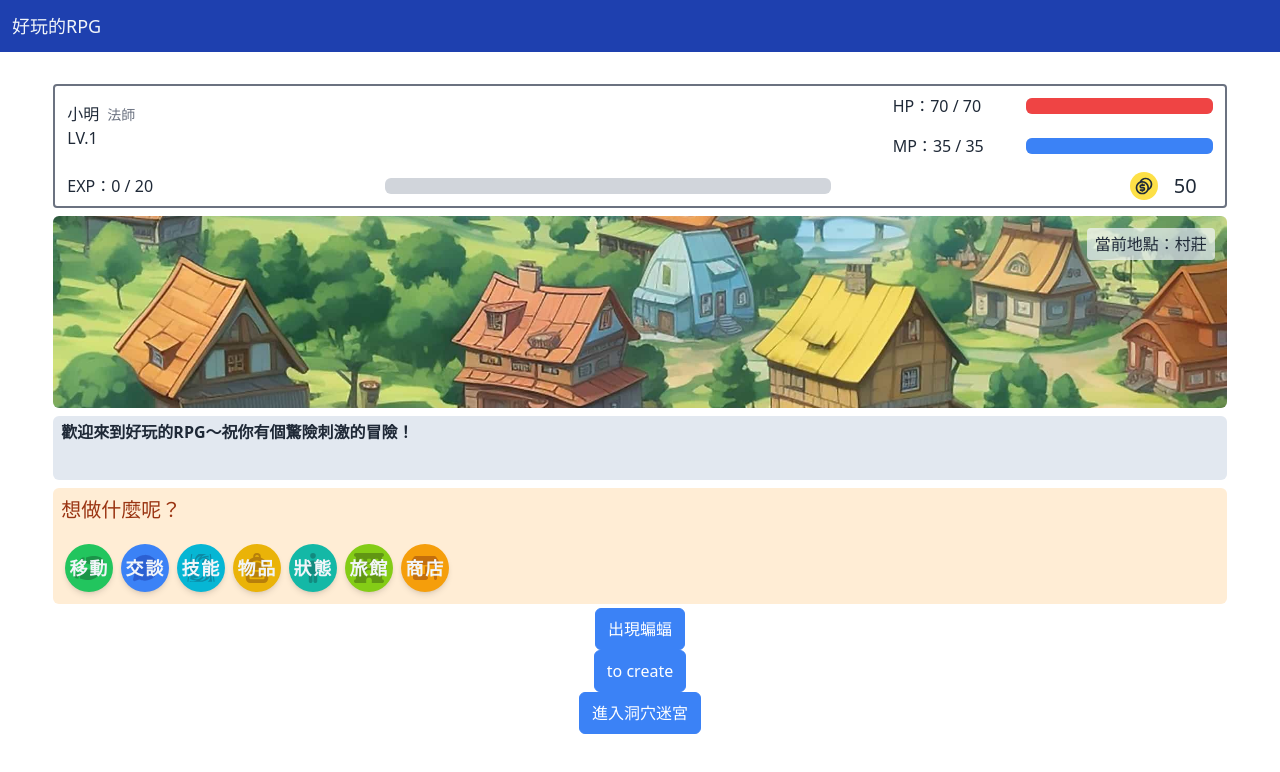
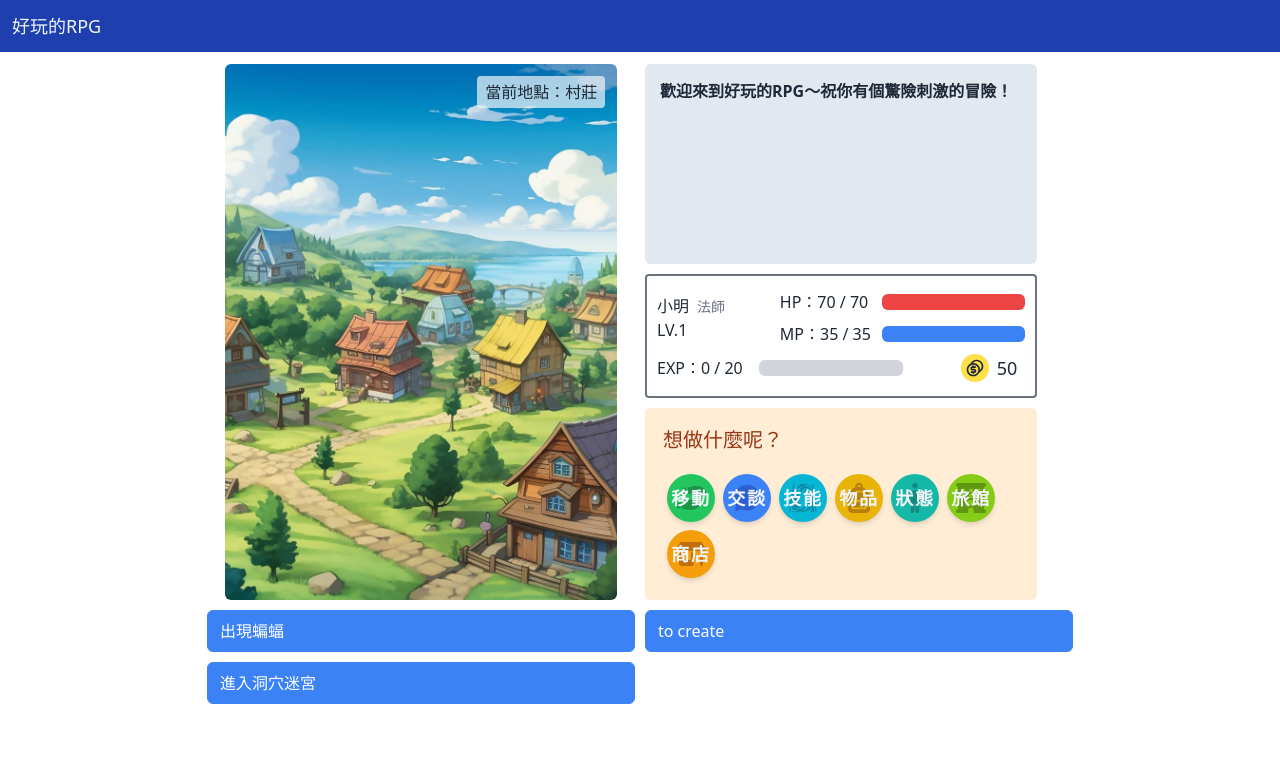
Before and after one commit to Melon-Lo/rpg, a React (Create React App) app: page / in a window 1280 px wide. Shown: the top 772 px of the page. Built offline with nearby package versions, Linux system fonts and the light colour scheme.

Commit message:
feat/ update rwd style

```diff
--- a/package.json
+++ b/package.json
@@ -11,6 +11,7 @@
     "classnames": "^2.5.1",
     "gh-pages": "^6.1.1",
     "nanoid": "^5.0.7",
+    "node-sass": "^7.0.3",
     "react": "^18.2.0",
     "react-dom": "^18.2.0",
     "react-icons": "^5.1.0",
--- a/src/App.jsx
+++ b/src/App.jsx
@@ -1,3 +1,4 @@
+import './App.scss';
 import Header from "./components/Header";
 import MainPage from "./pages/MainPage";
 import CreatePage from "./pages/CreatePage";
@@ -11,7 +12,7 @@ export default function App () {
     <div>
       <BrowserRouter basename={basename}>
         <Header />
-        <div className="mt-20">
+        <div className="mt-16 w-screen flex justify-center">
             <Routes>
               <Route path="/" element={<MainPage />}></Route>
               <Route path="create" element={<CreatePage />}></Route>
--- /dev/null
+++ b/src/App.scss
@@ -0,0 +1,49 @@
+// rwd
+
+@media (min-width: 768px) {
+  #main-page,
+  #screen-section,
+  #message-section,
+  #status-section,
+  #command-section {
+    margin: 0;
+    padding: 0;
+  }
+
+  #main-page {
+    height: 80vh;
+    max-width: 1024px;
+    display: grid;
+    grid-template-columns: 1fr 1fr;
+    grid-template-rows: 1fr 1fr auto 1fr;
+    gap: 10px;
+    grid-template-areas:
+      "screen message"
+      "screen message"
+      "screen status"
+      "screen command";
+
+    #screen-section {
+      grid-area: screen;
+      height: 100%;
+      // padding: 15px;
+    }
+
+    #message-section {
+      grid-area: message;
+      height: 100%;
+      padding: 15px;
+    }
+
+    #status-section {
+      grid-area: status;
+      padding: 10px;
+    }
+
+    #command-section {
+      grid-area: command;
+      height: 100%;
+      padding: 10px;
+    }
+  }
+}
--- a/src/components/CommandSection.jsx
+++ b/src/components/CommandSection.jsx
@@ -296,7 +296,7 @@ export default function CommandSection() {
   };
 
   return (
-    <section className="w-11/12 bg-orange-100 rounded-md my-1">
+    <section id="command-section" className="w-11/12 bg-orange-100 rounded-md my-1">
       {/* 上方 */}
       <div className="flex justify-between p-2">
         {/* 文字敘述 */}
--- a/src/components/MessageSection.jsx
+++ b/src/components/MessageSection.jsx
@@ -36,7 +36,7 @@ export default function MessageSection() {
   });
 
   return (
-    <div className="w-11/12 h-16 bg-slate-200 rounded-md overflow-y-scroll my-1 px-2 py-1">
+    <div id="message-section" className="w-11/12 h-16 bg-slate-200 rounded-md overflow-y-scroll my-1 px-2 py-1">
       {renderedMessages}
     </div>
   );
--- a/src/components/ScreenSection.jsx
+++ b/src/components/ScreenSection.jsx
@@ -37,7 +37,7 @@ export default function ScreenSection() {
   }, [inBattle, currentEnemyName, dispatch]);
 
   return (
-    <section className="relative w-full h-48 flex justify-center my-1">
+    <section id="screen-section" className="relative w-full h-48 flex justify-center my-1">
       <div className="relative w-11/12 h-full rounded-md overflow-hidden">
 
         {/* 如果在迷宮中，不顯示當前地點 */}
--- a/src/components/StatusBar.jsx
+++ b/src/components/StatusBar.jsx
@@ -12,7 +12,7 @@ export default function StatusBar({ type, color, currentValue, maxValue, selfSta
   const barStyle = selfStatus ? 'w-5/12 md:w-7/12' : 'w-full';
 
   return (
-    <div className="flex justify-between items-center py-2">
+    <div className="flex justify-between items-center py-1">
       { selfStatus && <ValueNumbers /> }
       {/* 灰色背景 */}
       <div className={`${barStyle} bg-gray-300 rounded-md relative overflow-hidden h-4`}>
--- a/src/components/StatusSection.jsx
+++ b/src/components/StatusSection.jsx
@@ -7,7 +7,7 @@ export default function StatusSection() {
   const { money } = useSelector(state => state.items);
 
   return (
-    <section className="w-11/12 flex flex-col items-end px-3 text-gray-800 border-2 border-gray-500 rounded my-1">
+    <section id="status-section" className="w-11/12 flex flex-col items-end px-3 text-gray-800 border-2 border-gray-500 rounded my-1">
       <div className="flex justify-between items-center w-full">
         <div className="w-4/12">
           <div>
@@ -31,7 +31,7 @@ export default function StatusSection() {
           <div className="bg-yellow-300 rounded-full p-1">
             <RiCoinsLine />
           </div>
-          <div className="mx-4">
+          <div className="mx-2 text-lg">
             {money}
           </div>
         </div>
--- a/src/pages/MainPage.jsx
+++ b/src/pages/MainPage.jsx
@@ -313,10 +313,10 @@ export default function MainPage() {
   }, [dispatch, selfEXP, selfEXPtoNextLevel, selfStats, selfClassTitle, selfLevel, selfATK, selfDEF, selfMATK, selfMDEF, selfSPD, selfMaxHP, selfMaxMP])
 
   return (
-    <div className="flex flex-col items-center">
-      <StatusSection />
+    <div id="main-page" className="flex flex-col items-center">
       <ScreenSection />
       <MessageSection />
+      <StatusSection />
       <CommandSection />
 
       {/* DEV ONLY */}
```
Also changed, not shown: 1 other file (tests, documents, lock files or other folders).
